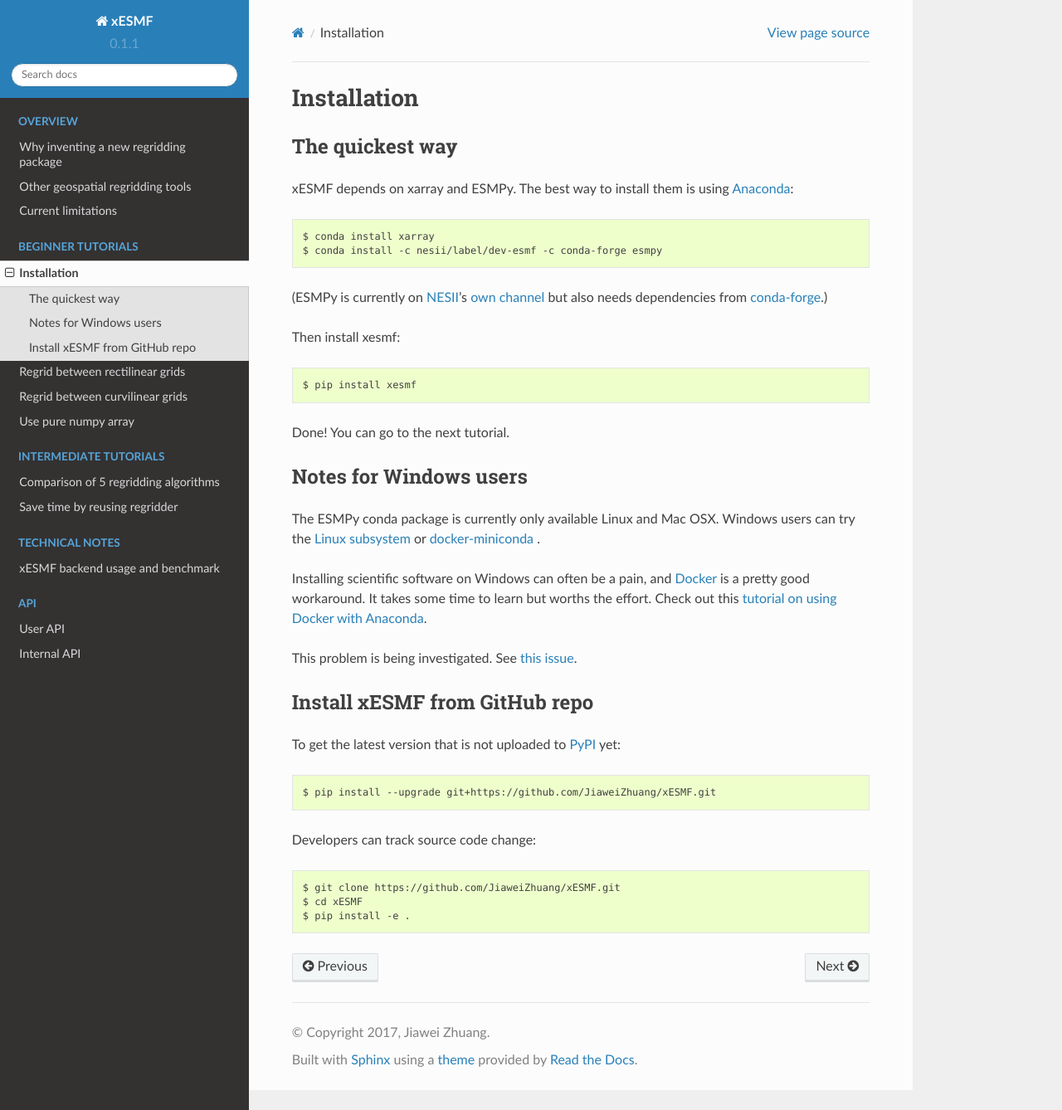
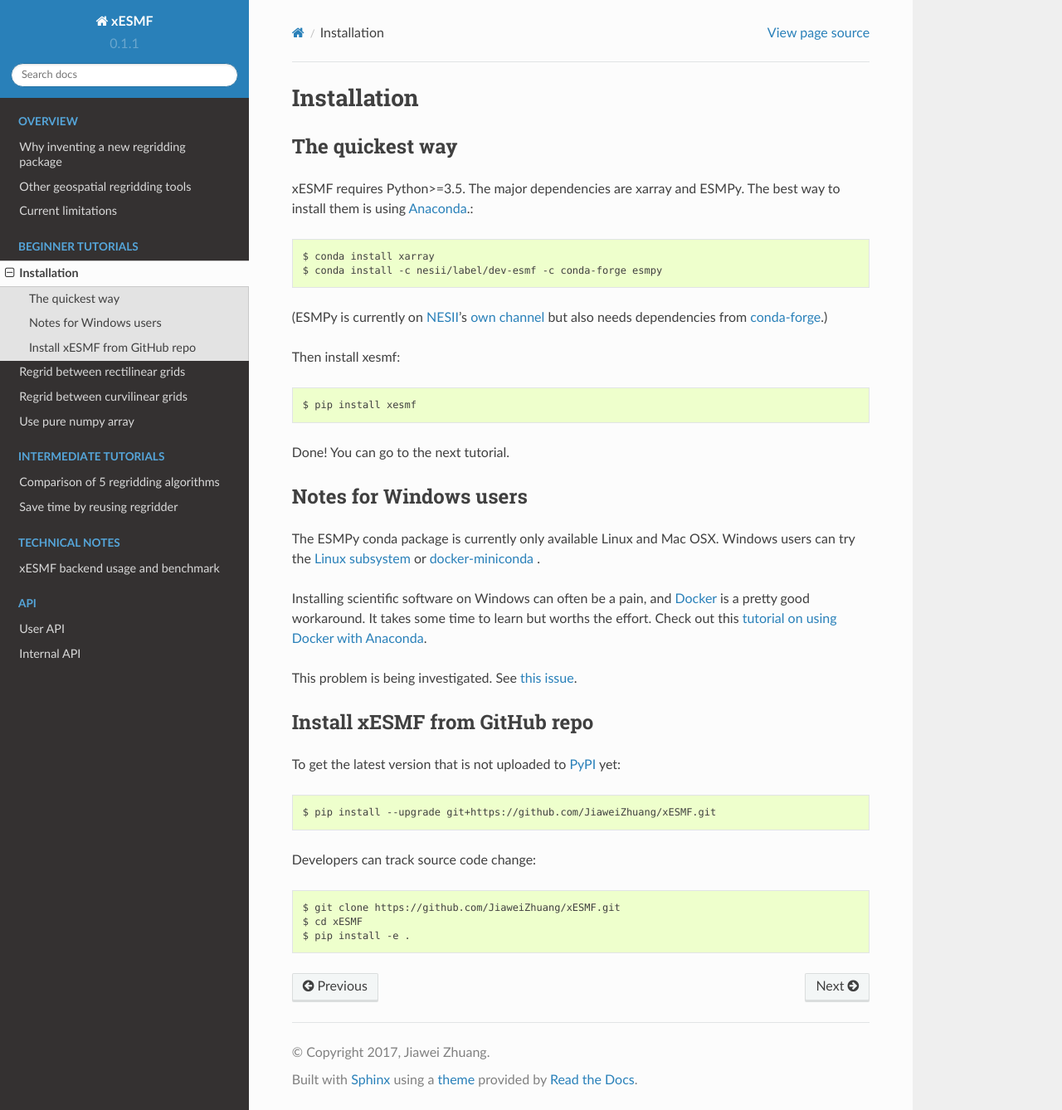
Before and after one commit to JiaweiZhuang/xESMF, a Sphinx documentation site: the page built from doc/installation.rst, in a window 1280 px wide and 1338 px high. Shown: the whole window at 83% size. Built offline with Sphinx 7.4.7 and the Read the Docs theme 2.0.0, drawn with Linux system fonts in a browser that asks for light colours.

Commit message:
Add python requirement

```diff
--- a/doc/installation.rst
+++ b/doc/installation.rst
@@ -6,7 +6,8 @@
 The quickest way
 ----------------
 
-xESMF depends on xarray and ESMPy. The best way to install them is using Anaconda_::
+xESMF requires Python>=3.5. The major dependencies are xarray and ESMPy.
+The best way to install them is using Anaconda_.::
 
     $ conda install xarray
     $ conda install -c nesii/label/dev-esmf -c conda-forge esmpy
```
Also changed, not shown: doc/Rectilinear_grid.ipynb.
